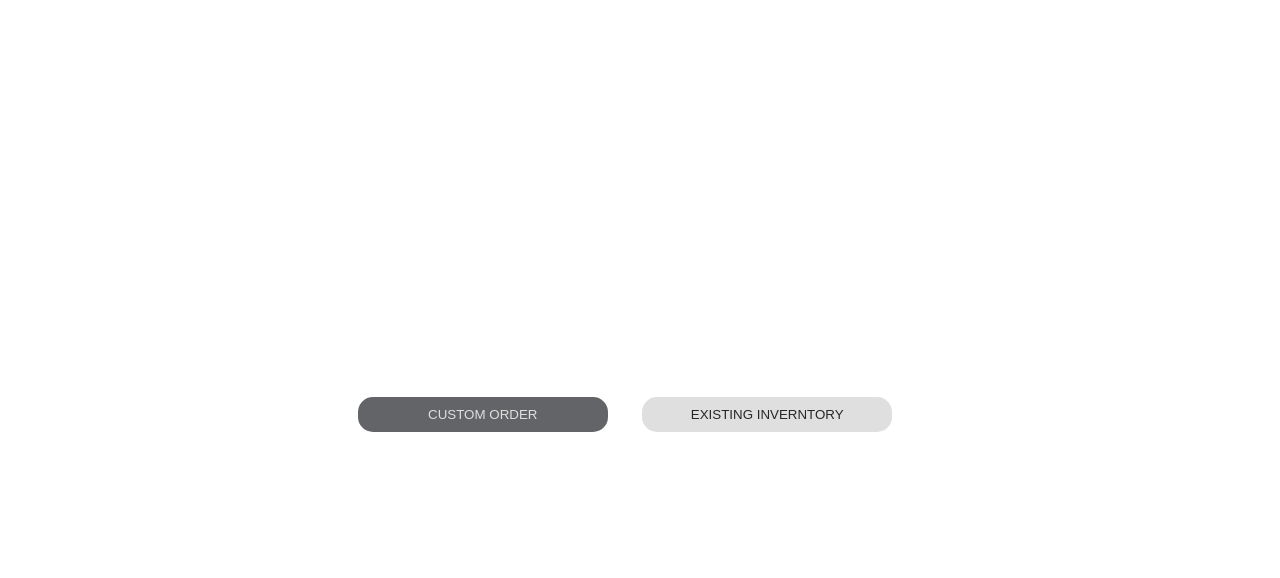
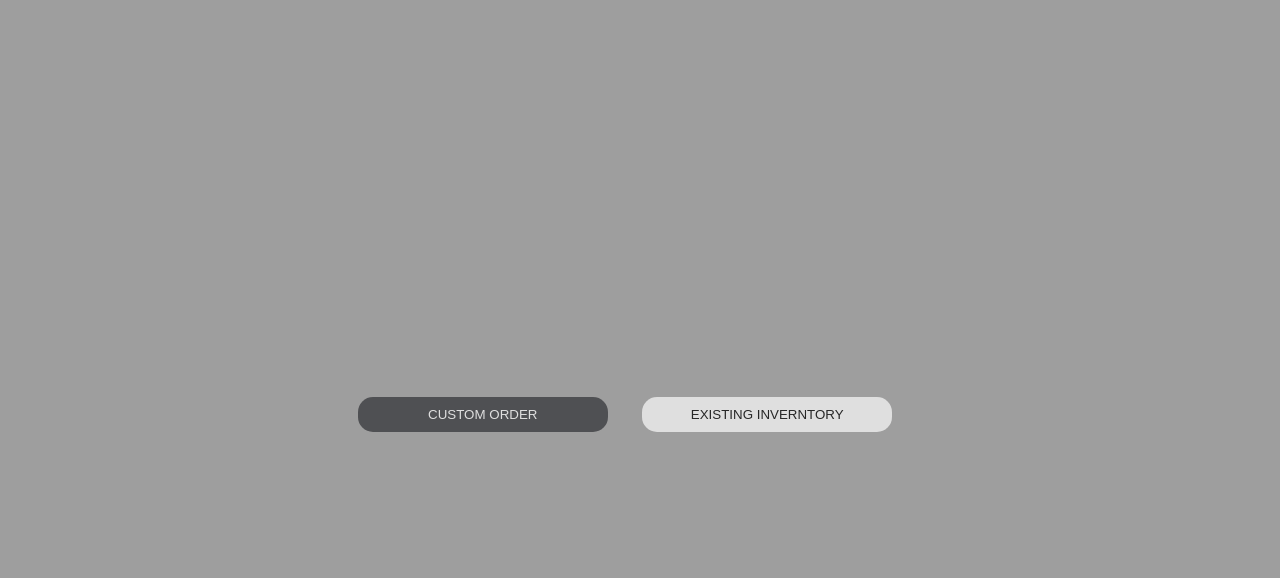
Before and after one commit to jonescha1/Copycat-Website, a plain HTML site: page index.html in a window 1280 px wide. Shown: the part 222-800 px from the top of the page. Drawn offline with Linux system fonts and the light colour scheme; the site is published under a folder, as on GitHub Pages, so addresses that start at the root find nothing.

Commit message:
change path to background image

```diff
--- a/assets/css/style.css
+++ b/assets/css/style.css
@@ -7,7 +7,7 @@
 }
 
 body {
-  background-image: url("/assets/images/car2.jpg");
+  background-image: url("../images/car2.jpg");
   background-position: center;
   background-size: cover;
   height: 90vh;
```
